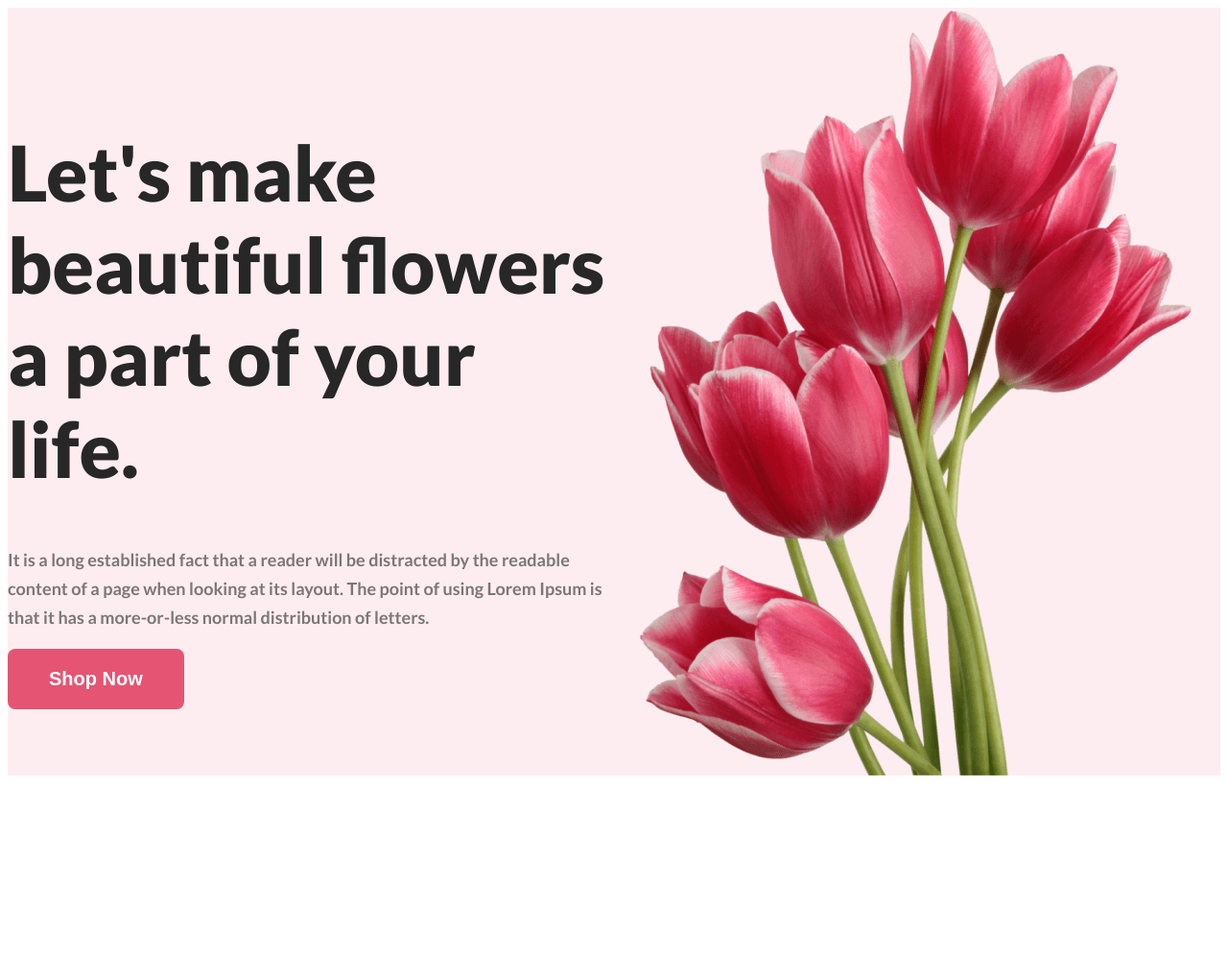
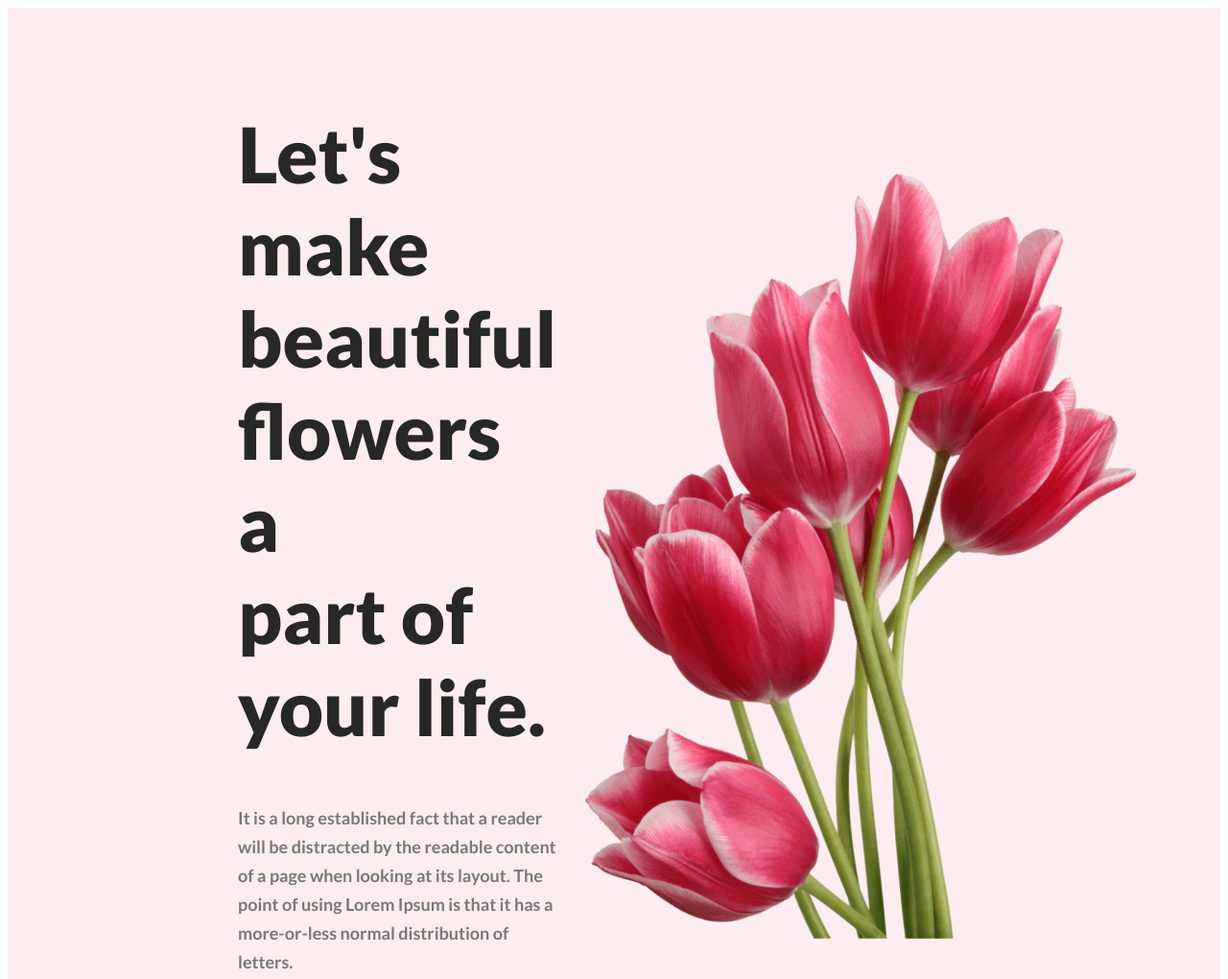
Before and after one commit to rafim-rabby/flower-shop-assignment, a plain HTML site: page index.html in a window 1280 px wide. Shown: the top 1020 px of the page at 96% size. Before the commit the page ends 816 px from the top, so only its background shows below. Drawn offline with Linux system fonts and the light colour scheme.

Commit message:
Updated the header

```diff
--- a/index.html
+++ b/index.html
@@ -18,7 +18,7 @@
     <header class="header">
       <div class="banner">
         <div class="banner-text">
-          <h1 class="section-title">Let's make beautiful flowers a part of your life.</h1>
+          <h1 class="section-title">Let's make <br> beautiful flowers a <br> part of your life.</h1>
         <p class="section-description">It is a long established fact that a reader will be distracted by the readable content of a page when looking at its layout. The point of using Lorem Ipsum is that it has a more-or-less normal distribution of letters.</p>
         <button class="button">Shop Now</button>
         </div>
--- a/styles/flower-shop.css
+++ b/styles/flower-shop.css
@@ -17,9 +17,13 @@ body {
     display: flex;
     align-items: center;
     justify-content: space-between;
-    margin:auto;
+    padding: 50px 240px 0px;
+
 }
 
+.banner-text{
+    width: 50%;
+}
 .section-title {
     color: #272727;
     font-size: 80px;
```
